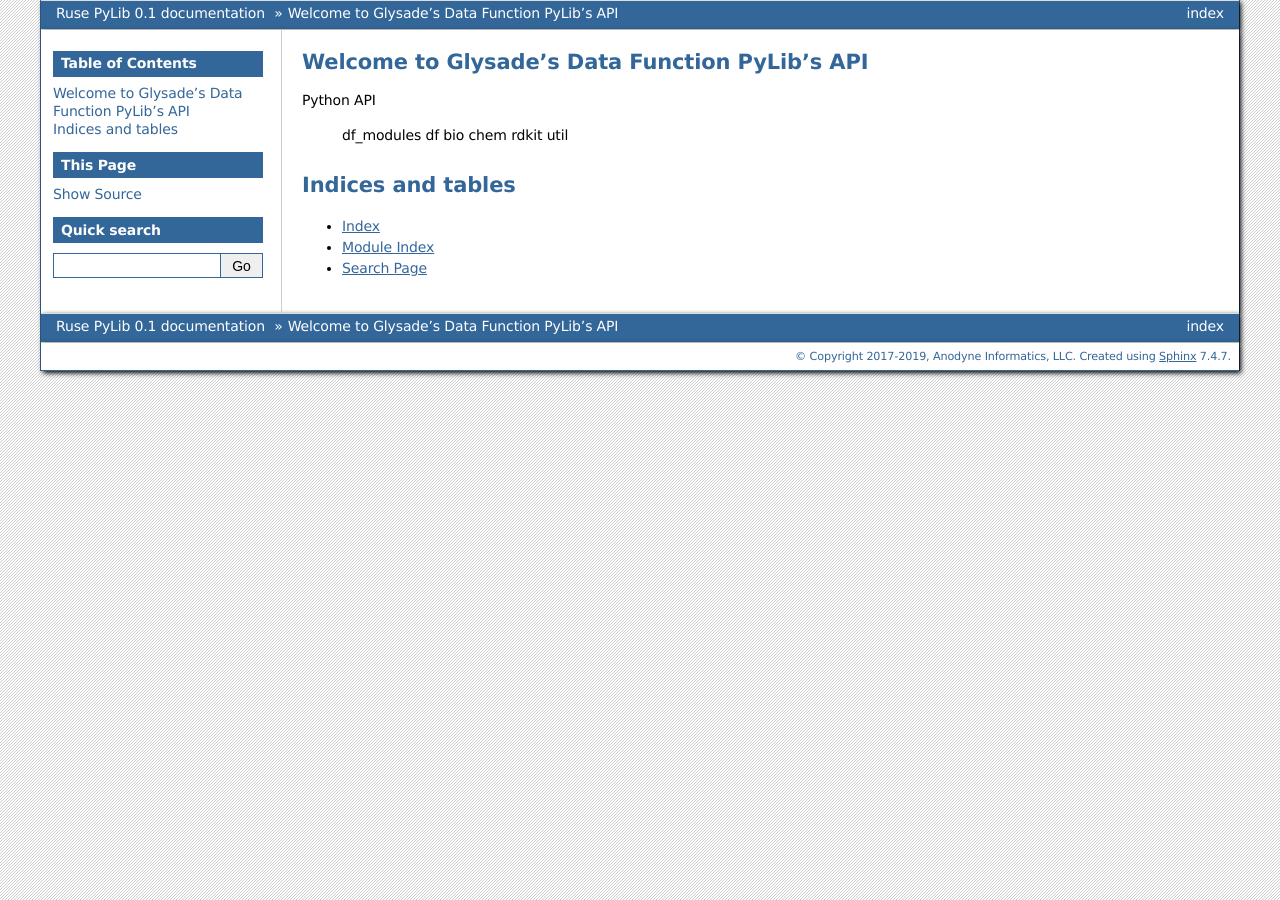
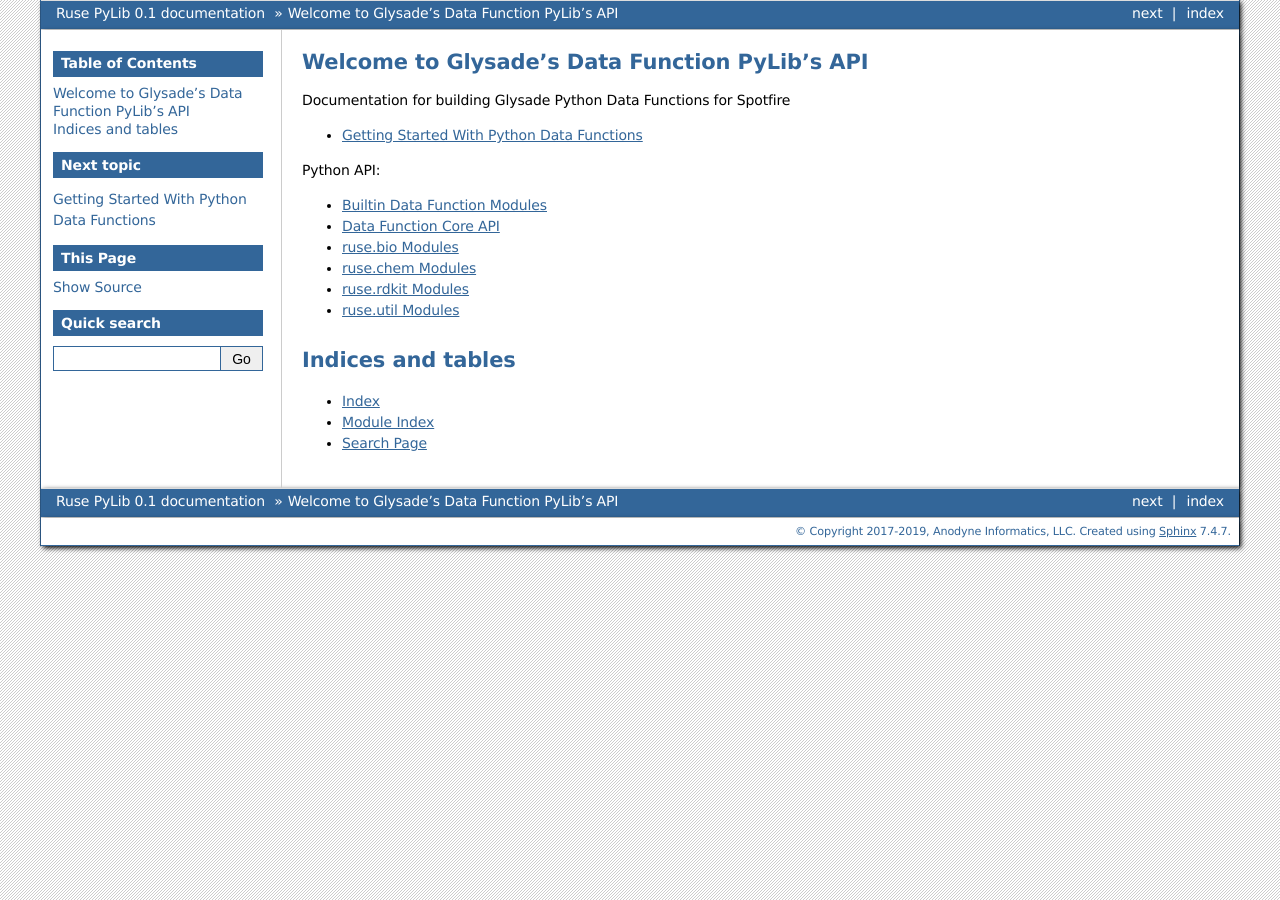
Before and after one commit to Glysade/DataFxnPylib, a Sphinx documentation site: the page built from pylib_3.9.7/doc/index.rst, in a window 1280 px wide. Built offline with Sphinx 7.4.7, drawn with Linux system fonts in a browser that asks for light colours.

Commit message:
Sphinx docs

```diff
--- a/pylib_3.9.7/doc/df.rst
+++ b/pylib_3.9.7/doc/df.rst
@@ -1,10 +1,10 @@
 
-df Modules
-======================================
+Data Function Core API
+======================
 
 .. toctree::
    :maxdepth: 4
-   :caption: Contents:
+   :caption: API:
 
 .. automodule:: df.data_transfer
    :members:
--- /dev/null
+++ b/pylib_3.9.7/doc/getting_started.rst
@@ -0,0 +1,3 @@
+
+Getting Started With Python Data Functions
+==========================================
--- a/pylib_3.9.7/doc/index.rst
+++ b/pylib_3.9.7/doc/index.rst
@@ -1,16 +1,23 @@
-.. Ruse PyLib documentation master file, created by
+.. PyLib documentation master file, created by
    sphinx-quickstart on Fri Jun  9 21:03:24 2017.
    You can adapt this file completely to your liking, but it should at least
    contain the root `toctree` directive.
 
+.. _home:
+
 Welcome to Glysade's Data Function PyLib's API
 ==============================================
 
+Documentation for building Glysade Python Data Functions for Spotfire
+
+.. toctree::
+
+   getting_started
+
+
 .. toctree::
    :maxdepth: 4
-   :caption: Contents:
-
-Python API
+   :caption: Python API:
 
    df_modules
    df
```
